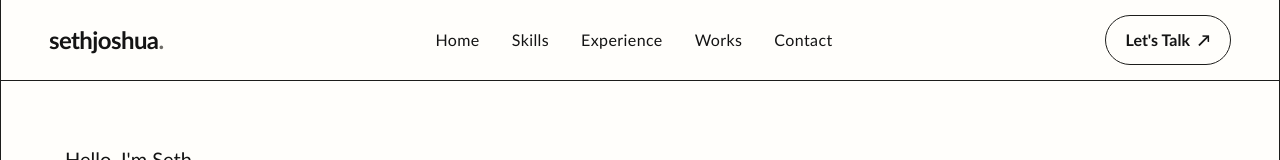
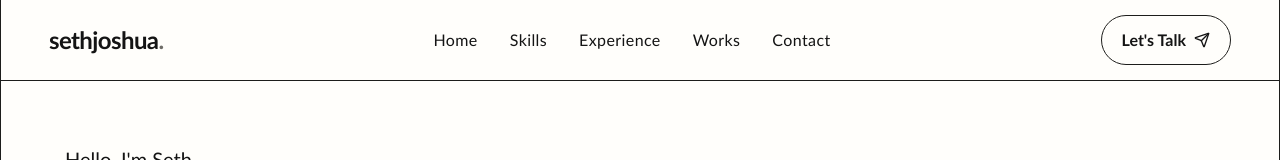
Before and after one commit to realSJ30/port-2026, a Next.js app: page / in a window 1280 px wide. Shown: the top 160 px of the page. Built offline with nearby package versions, Linux system fonts and the light colour scheme.

Commit message:
feat: replace arrow icon with Send icon in site header contact button

```diff
--- a/components/custom/site-header.tsx
+++ b/components/custom/site-header.tsx
@@ -1,3 +1,5 @@
+import { Send } from "lucide-react";
+
 import { navigationItems } from "@/utils/constants/navigation";
 import { site } from "@/utils/constants/site";
 
@@ -34,12 +36,10 @@ export function SiteHeader() {
           className="group inline-flex items-center gap-2 rounded-full border border-border px-5 py-3 text-sm font-semibold transition-colors hover:bg-foreground hover:text-background focus-visible:outline focus-visible:outline-2 focus-visible:outline-offset-4 focus-visible:outline-foreground sm:text-base"
         >
           <span>Let&apos;s Talk</span>
-          <span
+          <Send
             aria-hidden="true"
-            className="transition-transform group-hover:-translate-y-0.5 group-hover:translate-x-0.5"
-          >
-            ↗
-          </span>
+            className="size-4 transition-transform group-hover:-translate-y-0.5 group-hover:translate-x-0.5"
+          />
         </a>
       </div>
     </header>
```
